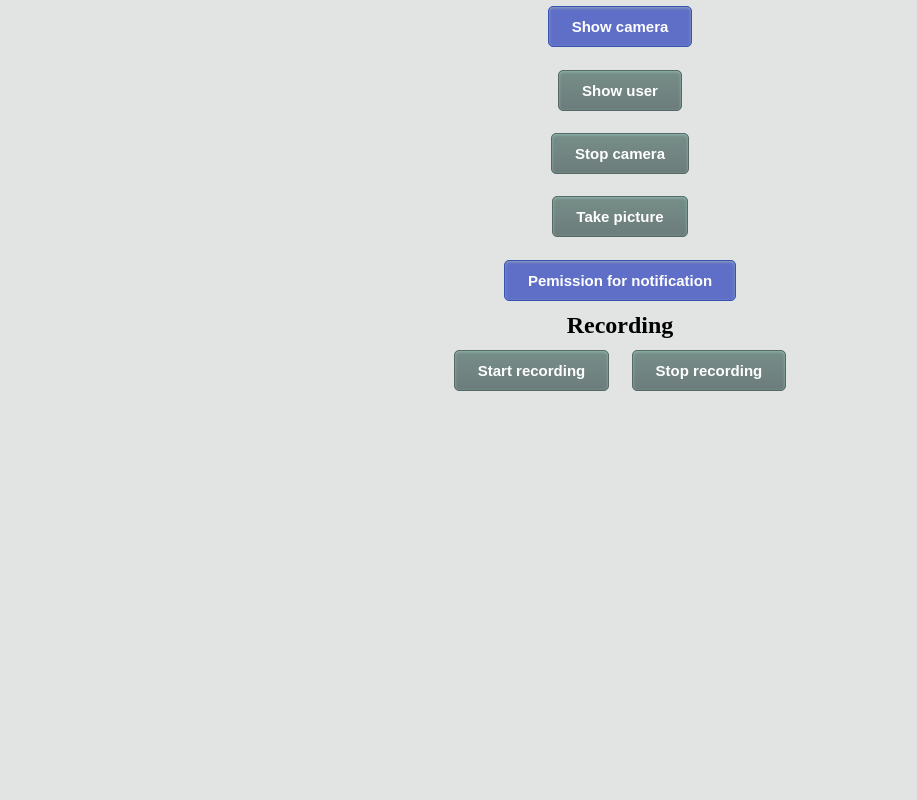
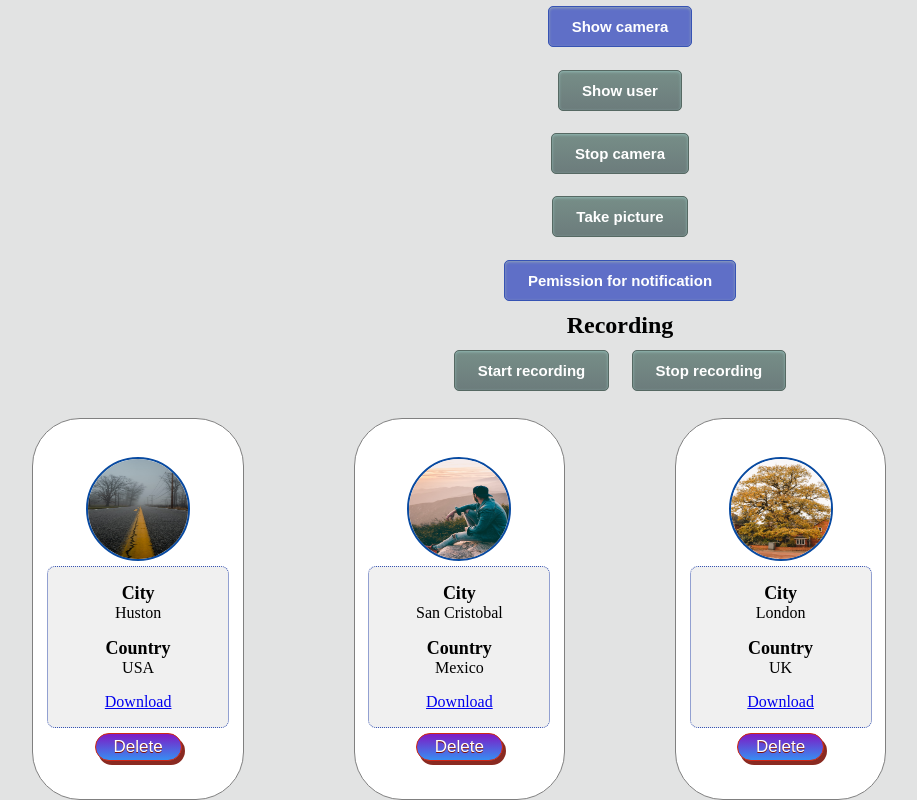
Before and after one commit to jensengbg-michele-carmagnani/insta, a website: page index.html in a window 1280 px wide. Shown: the part 379-1179 px from the top of the page, without its empty margins (20-937 px from the left). Before the commit the page ends 800 px from the top, so only its background shows below. Drawn offline with Linux system fonts and the light colour scheme; a web font is replaced by a local one.

```diff
--- a/index.html
+++ b/index.html
@@ -8,7 +8,7 @@
   <link rel="canonical" href="https://example.com"/>
   <link rel="apple-touch-icon" href="./img/inst-24.png">
   <link rel="stylesheet" href="style.css">
-  <link rel="favicon" href="./img/inst-64.png">
+  <link rel="favicon" href="./img/inst-128.png">
   <link rel="manifest" href="./manifest.webmanifest">
   <link rel="shortcut icon" href="img/inst-512.png" type="image/x-icon">
   <script src="./script/script.js" defer charset="utf-8"></script>
@@ -42,6 +42,39 @@
 
 
     <section class="gallery">
+      <section class="card-img">
+        <img class="snapShot" src="img/pic1.jpg" alt="">
+        <article class="info-pic">
+            <p><span class="location-info">City</span><br>Huston</p>
+            <p><span class="location-info">Country</span><br>USA</p>
+            <p>
+              <a href="img/pic1.jpg" download class="downloadImg ">Download</a>
+            </p>
+        </article>
+          <button class="remove btn-active-delete">Delete</button>
+      </section>
+      <section class="card-img">
+        <img class="snapShot" src="img/pic2.jpg" alt="">
+        <article class="info-pic">
+            <p><span class="location-info">City</span><br>San Cristobal</p>
+            <p><span class="location-info">Country</span><br>Mexico</p>
+            <p>
+              <a href="img/pic2.jpg" download class="downloadImg ">Download</a>
+            </p>
+        </article>
+          <button class="remove btn-active-delete">Delete</button>
+      </section>
+      <section class="card-img">
+        <img class="snapShot" src="img/pic3.jpg" alt="">
+        <article class="info-pic">
+            <p><span class="location-info">City</span><br>London</p>
+            <p><span class="location-info">Country</span><br>UK</p>
+            <p>
+              <a href="img/pic3.jpg" download class="downloadImg ">Download</a>
+            </p>
+        </article>
+          <button class="remove btn-active-delete">Delete</button>
+      </section>
 
     </section>
   </main>
--- a/script/script.js
+++ b/script/script.js
@@ -196,7 +196,6 @@
 // notifications setting
 
 function notifyPic() {
-  console.log("you are in notify funk");
   let notificationPermission = false;
 
   const btnAskPermission = document.querySelector(".askPermissionBtn");
@@ -214,7 +213,7 @@
       // default
       console.log("Notification: user decline to answer");
     }
-    getSubsciption();
+    // getSubsciption();
     //show notification for recording
 
     btnStartRecording.addEventListener("click", async () => {
@@ -265,31 +264,32 @@
   });
 }
 
-async function getSubsciption() {
-  const subscription = {
-    endpoint: "https://push-notifications-api.herokuapp.com/api/notifications/save",
-    keys: {
-      auth: ".....",
-      p256dh: ".....",
-    },
-  };
-  try {
-    const response = await fetch(
-      "https://push-notifications-api.herokuapp.com/api/notifications/send",
-      {
-        method: "POST",
-        body: JSON.stringify(subscription),
-        headers: {
-          "Content-Type": "application/json",
-        },
-      }
-    );
-    const data = response.json();
-    console.log("subscripiton", data);
-  } catch (error) {
-    alert("It was not possible to get the subscription", error);
-  }
-}
+// async function getSubsciption() {
+//   const subscription = {
+//     endpoint:
+//       "https://push-notifications-api.herokuapp.com/api/notifications/save",
+//     keys: {
+//       auth: ".....",
+//       p256dh: ".....",
+//     },
+//   };
+//   try {
+//     const response = await fetch(
+//       "https://push-notifications-api.herokuapp.com/api/notifications/send",
+//       {
+//         method: "POST",
+//         body: JSON.stringify(subscription),
+//         headers: {
+//           "Content-Type": "application/json",
+//         },
+//       }
+//     );
+//     const data = response.json();
+//     console.log("subscripiton", data);
+//   } catch (error) {
+//     alert("It was not possible to get the subscription", error);
+//   }
+// }
 // Get adreass throughout the reverese geocoding
 async function getAddress(lat, lon, onSuccess) {
   try {
--- a/style.css
+++ b/style.css
@@ -57,7 +57,7 @@
   padding: 0.3rem;
   border-radius: 3rem;
   width: 200px;
-  height: 350px;
+  height: 370px;
   background-color: #fff;
   justify-self: center;
 }
@@ -66,10 +66,14 @@
   font-size: large;
 }
 .info-pic {
+  border: 1px dotted crimson;
+  border-color: #3653b4;
   margin-top: 0.3rem;
   margin-bottom: 0.3rem;
   background-color: rgb(240, 240, 240);
   border-radius: 0.5rem;
+  width: 90%;
+
 }
 .info-pic > p {
   text-align: center;
@@ -78,7 +82,7 @@
   width: 100px;
   height: 100px;
   border-radius: 999rem;
-  border: 2px solid rgb(26, 161, 8);
+  border: 2px solid rgb(8, 74, 161);
 }
 
 /* buttons */
```
Also changed, not shown: sw.js (+46 -21 lines), img/pic1.jpg (added), img/pic2.jpg (added), img/pic3.jpg (added).
